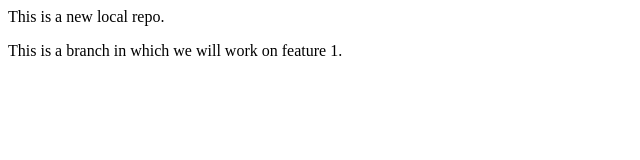
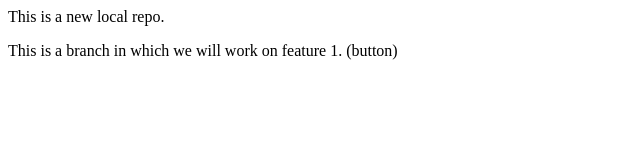
Before and after one commit to GouravPatil157/local-repo, a plain HTML site: page index.html in a window 1280 px wide. Shown: the full height of the page, 0-640 px from the left. Drawn offline with Linux system fonts and the light colour scheme.

```diff
--- a/index.html
+++ b/index.html
@@ -1,2 +1,2 @@
 <p>This is a new local repo.</p>
-<p>This is a branch in which we will work on feature 1.</p>
+<p>This is a branch in which we will work on feature 1. (button)</p>
```
